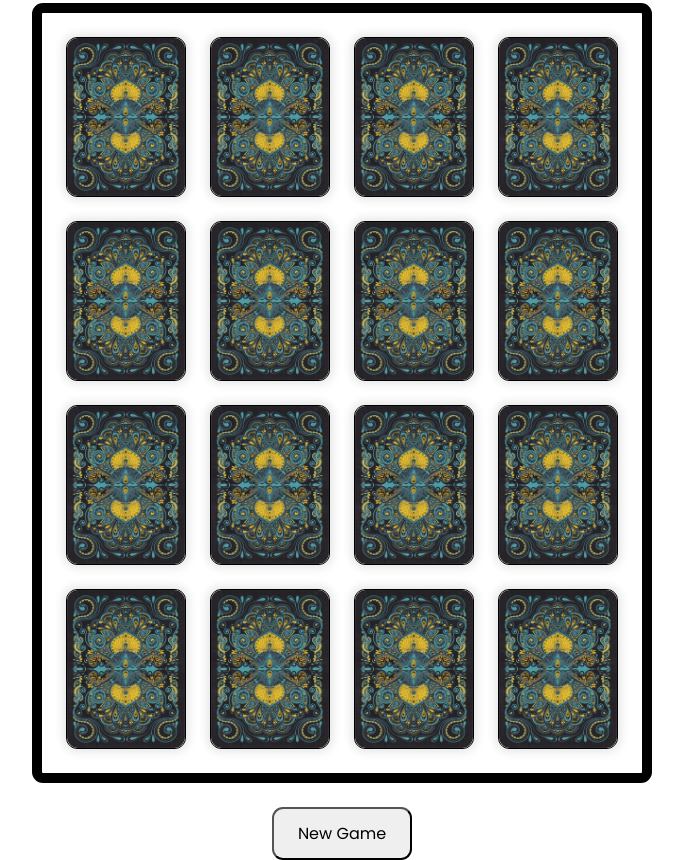
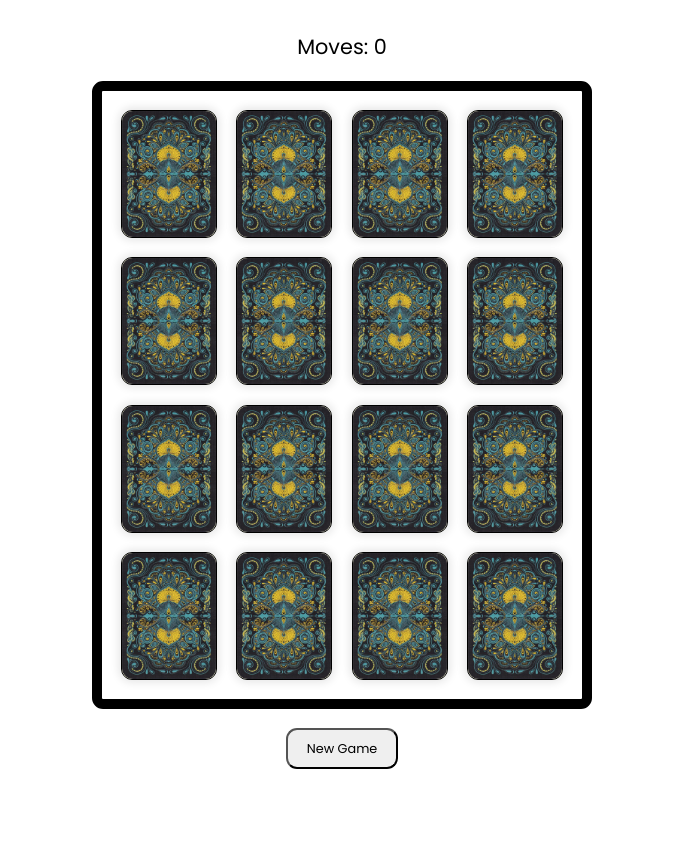
Before and after one commit to Bhavya-Goyal423/card-flip, a React (Vite) app: page / in a window 1280 px wide. Shown: the whole page, without its empty margins (298-981 px from the left). After the commit the page ends 800 px from the top, so only its background shows below. Built offline with nearby package versions, Linux system fonts and the light colour scheme.

Commit message:
added responsiveness according to height

```diff
--- a/src/index.css
+++ b/src/index.css
@@ -19,9 +19,39 @@ body {
 #root {
   padding: 0 1.2rem;
 }
+
+@media (max-height: 57em) {
+  html {
+    font-size: 56.25%;
+  }
+}
+
+@media (max-height: 52em) {
+  html {
+    font-size: 50%;
+  }
+}
+
+@media (max-height: 46em) {
+  html {
+    font-size: 42%;
+  }
+
+  .wrapper {
+    gap: 1.2rem;
+  }
+}
+
 @media (max-width: 43em) {
   html {
     font-size: 56.25%;
+  }
+}
+
+@media (max-height: 37em) {
+  .card {
+    height: 12rem;
+    width: 9rem;
   }
 }
 @media (max-width: 36em) {
@@ -46,3 +76,5 @@ body {
     font-size: 25%;
   }
 }
+
+/* !Temporay styles  */
```
